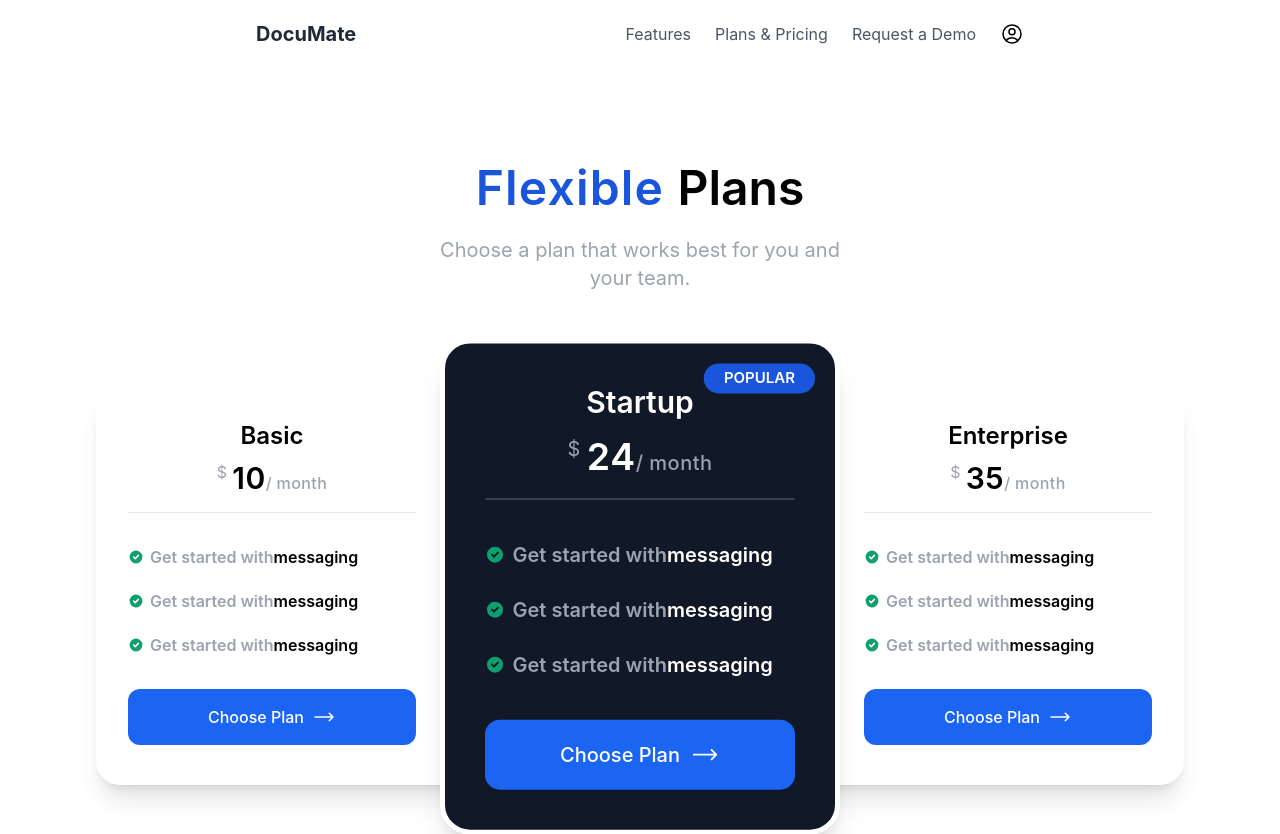
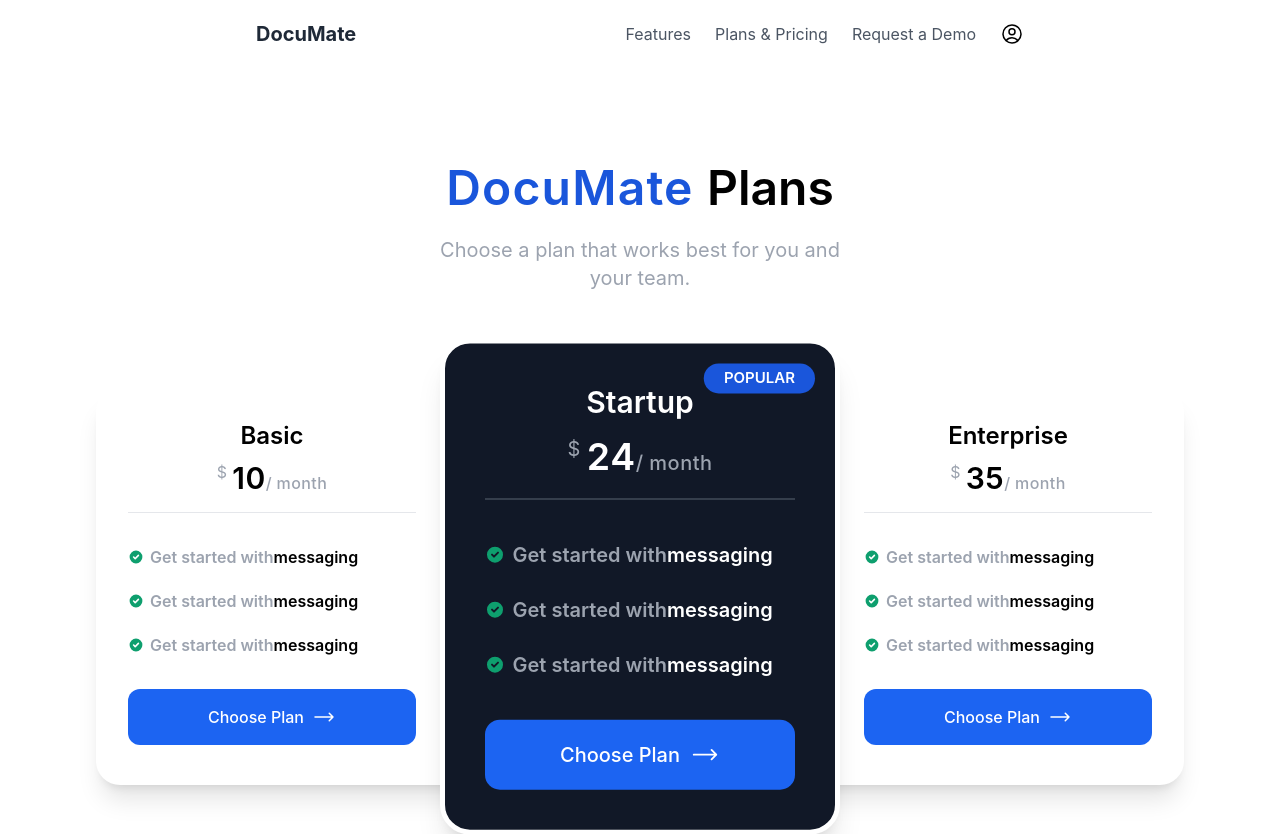
Before and after one commit to knlbb/contract-automation, a React (Create React App) app: page /plans-and-pricing in a window 1280 px wide. Shown: the top 834 px of the page. Built offline with nearby package versions, Linux system fonts and the light colour scheme.

Commit message:
plan and pricing

```diff
--- a/src/pages/Planandpricing.js
+++ b/src/pages/Planandpricing.js
@@ -7,7 +7,7 @@ function planandpricing() {
     <div class="">
             <div class="text-center font-semibold">
                 <h1 class="text-5xl">
-                    <span class="text-blue-700 tracking-wide">Flexible </span>
+                    <span class="text-blue-700 tracking-wide">DocuMate </span>
                     <span>Plans</span>
                 </h1>
                 <p class="pt-6 text-xl text-gray-400 font-normal w-full px-8 md:w-full">
```
